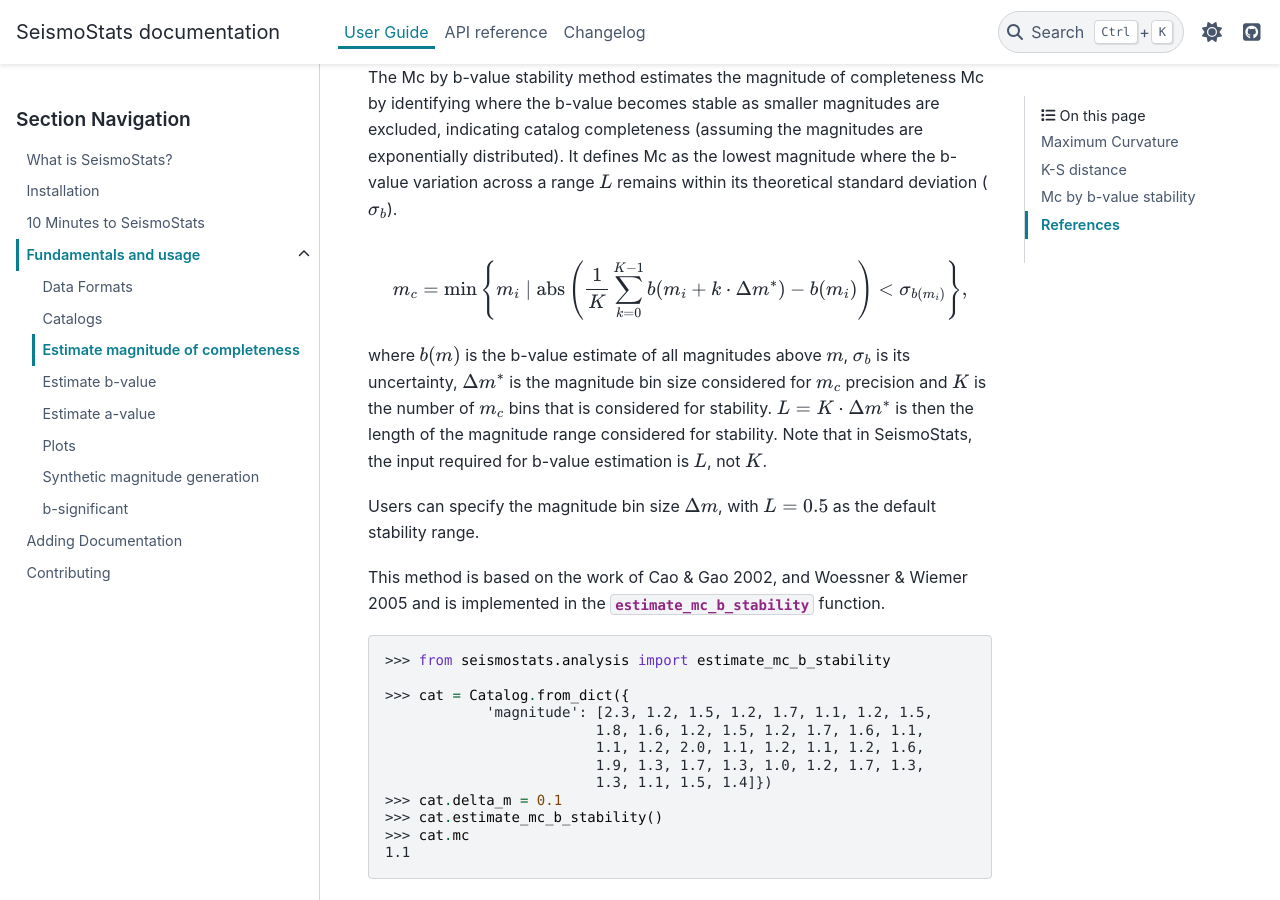
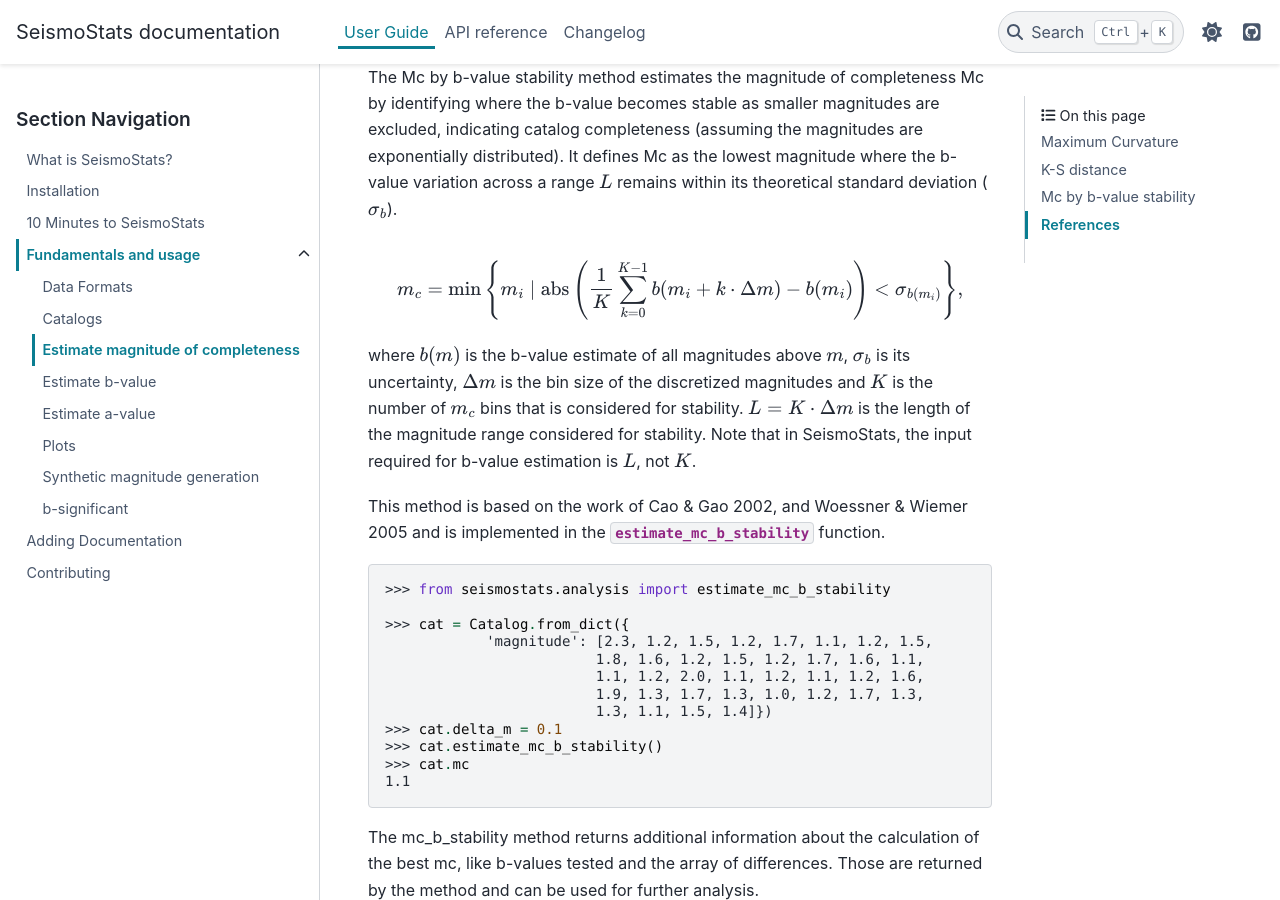
Before and after one commit to swiss-seismological-service/SeismoStats, a Sphinx documentation site: the page built from docs/source/user/estimate_mc.md, in a window 1280 px wide and 900 px high, scrolled down 2381 px. Built offline with Sphinx 7.4.7 and the PyData theme 0.15.4, drawn with Linux system fonts in a browser that asks for light colours; pages that are not in the unit, such as notebooks, are missing from menus; the version number could not be read and is left out.

Commit message:
minor change equation

```diff
--- a/docs/source/user/estimate_mc.md
+++ b/docs/source/user/estimate_mc.md
@@ -85,13 +85,10 @@
 The Mc by b-value stability method estimates the magnitude of completeness Mc by identifying where the b-value becomes stable as smaller magnitudes are excluded, indicating catalog completeness (assuming the magnitudes are exponentially distributed). It defines Mc as the lowest magnitude where the b-value variation across a range $L$ remains within its theoretical standard deviation ($\sigma_{b}$).
 
 $$
-m_c = \text{min}\left\{ m_i \mid \text{abs} \left(\frac{1}{K} \sum_{k=0}^{K-1} b(m_i + k\cdot \Delta m^*) - b(m_i)\right) < \sigma_{b(m_i)} \right\},
+m_c = \text{min}\left\{ m_i \mid \text{abs} \left(\frac{1}{K} \sum_{k=0}^{K-1} b(m_i + k\cdot \Delta m) - b(m_i)\right) < \sigma_{b(m_i)} \right\},
 $$
 
-where $b(m)$ is the b-value estimate of all magnitudes above $m$, $\sigma_b$ is its uncertainty, $\Delta m^*$ is the magnitude bin size considered for $m_c$ precision and $K$ is the number of $m_c$ bins that is considered for stability. $L=K\cdot \Delta m^*$ is then the length of the magnitude range considered for stability. Note that in SeismoStats, the input required for b-value estimation is $L$, not $K$.
-
-Users can specify the magnitude bin size $\Delta m$, with $L=0.5$ as the default stability range.
-
+where $b(m)$ is the b-value estimate of all magnitudes above $m$, $\sigma_b$ is its uncertainty, $\Delta m$ is the bin size of the discretized magnitudes and $K$ is the number of $m_c$ bins that is considered for stability. $L=K\cdot \Delta m$ is the length of the magnitude range considered for stability. Note that in SeismoStats, the input required for b-value estimation is $L$, not $K$.
 
 This method is based on the work of Cao & Gao 2002, and Woessner & Wiemer 2005 and is implemented in the {func}`estimate_mc_b_stability <seismostats.analysis.estimate_mc_b_stability>` function.
 
```
